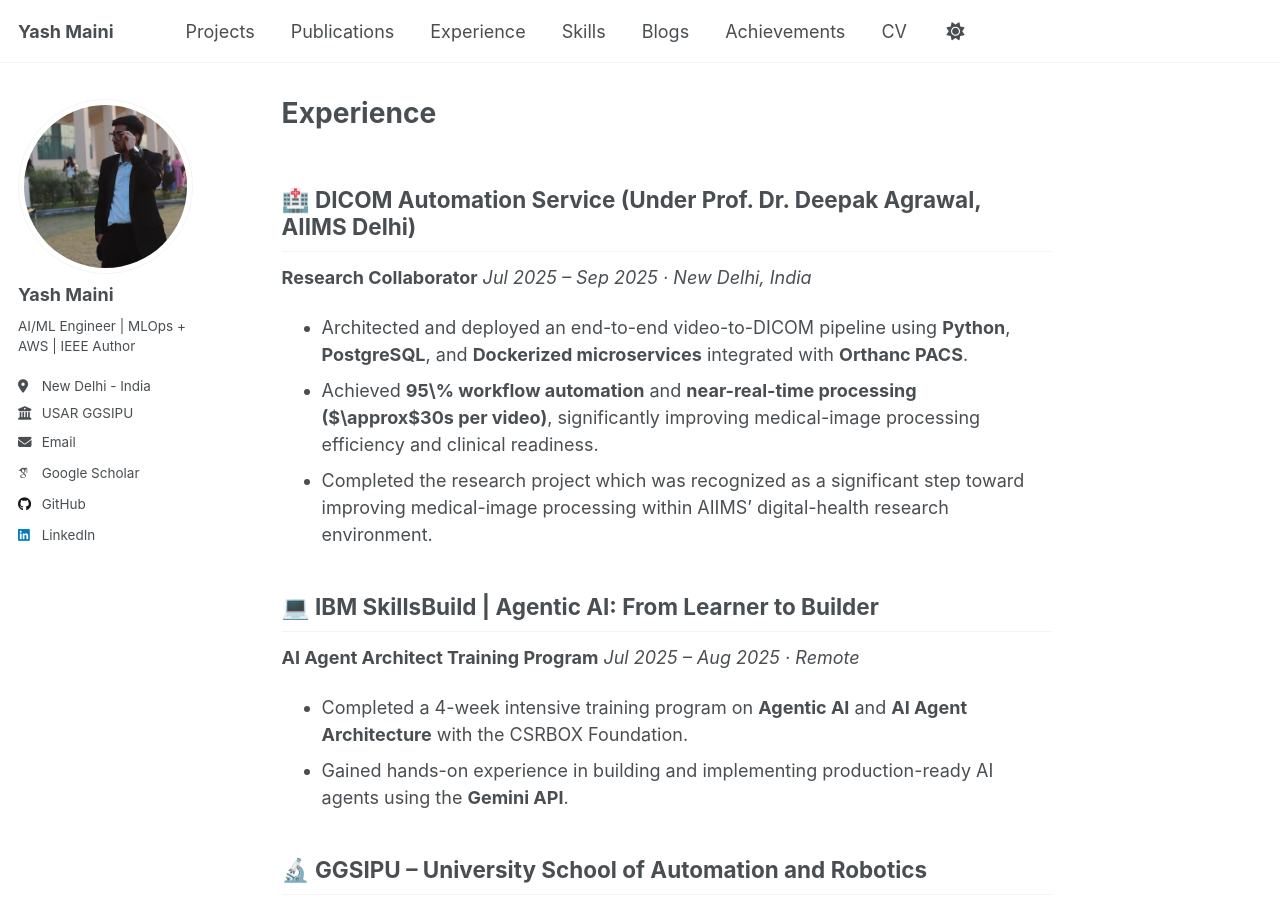
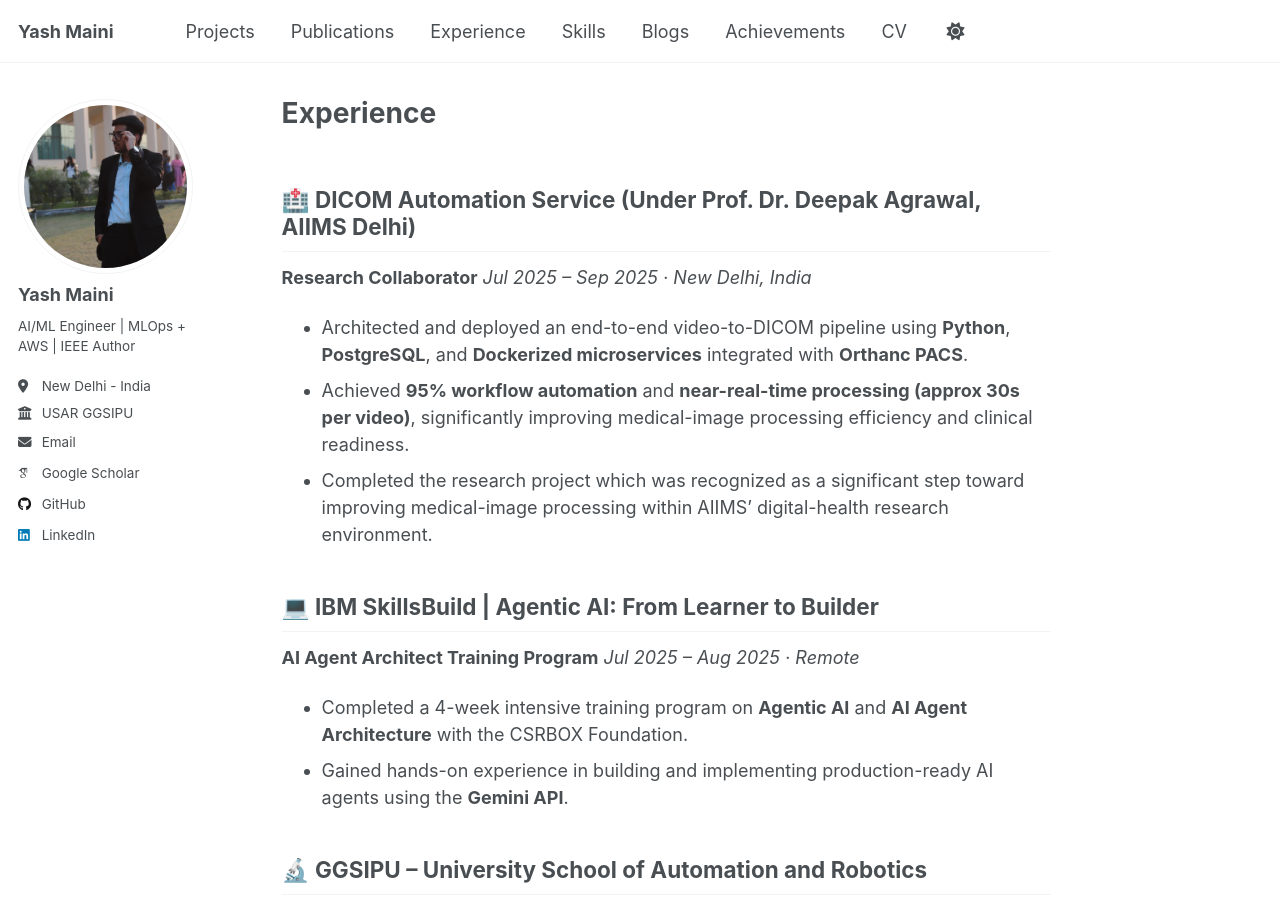
Before and after one commit to Yashmaini30/Yashmaini30.github.io, a Jekyll site: the page built from _pages/experience.md, in a window 1280 px wide and 900 px high. Built offline with Jekyll 4.4.1, drawn with Linux system fonts in a browser that asks for light colours; some web fonts are replaced; a script that is not in the unit is left out.

Commit message:
fixed typo

```diff
--- a/_pages/experience.md
+++ b/_pages/experience.md
@@ -10,7 +10,7 @@
 *Jul 2025 – Sep 2025 · New Delhi, India*
 
 - Architected and deployed an end-to-end video-to-DICOM pipeline using **Python**, **PostgreSQL**, and **Dockerized microservices** integrated with **Orthanc PACS**.
-- Achieved **95\% workflow automation** and **near-real-time processing ($\approx$30s per video)**, significantly improving medical-image processing efficiency and clinical readiness.
+- Achieved **95% workflow automation** and **near-real-time processing (approx 30s per video)**, significantly improving medical-image processing efficiency and clinical readiness.
 - Completed the research project which was recognized as a significant step toward improving medical-image processing within AIIMS' digital-health research environment.
 
 ## 💻 IBM SkillsBuild | Agentic AI: From Learner to Builder
```
